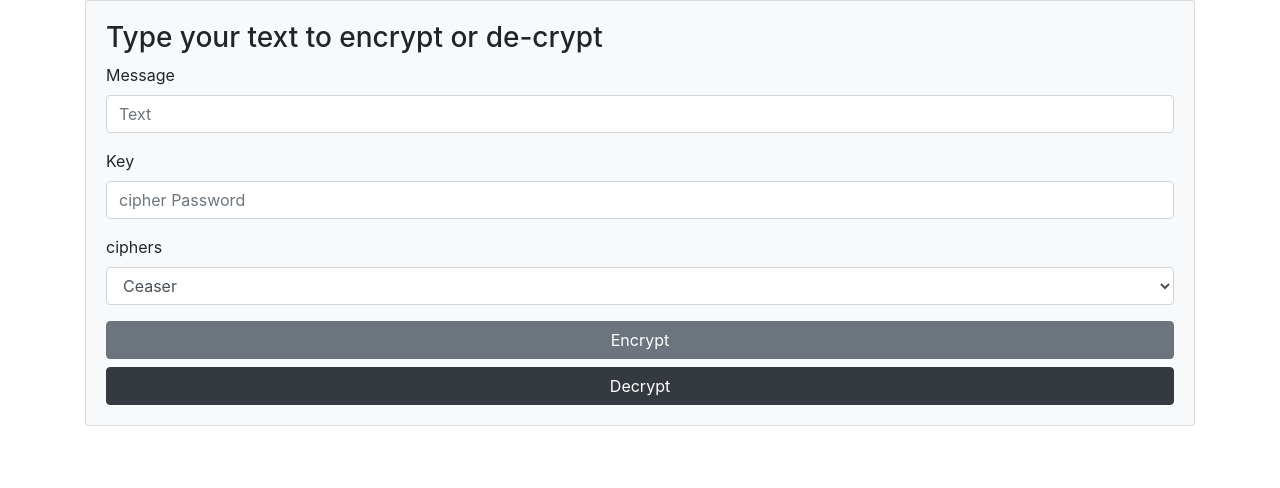
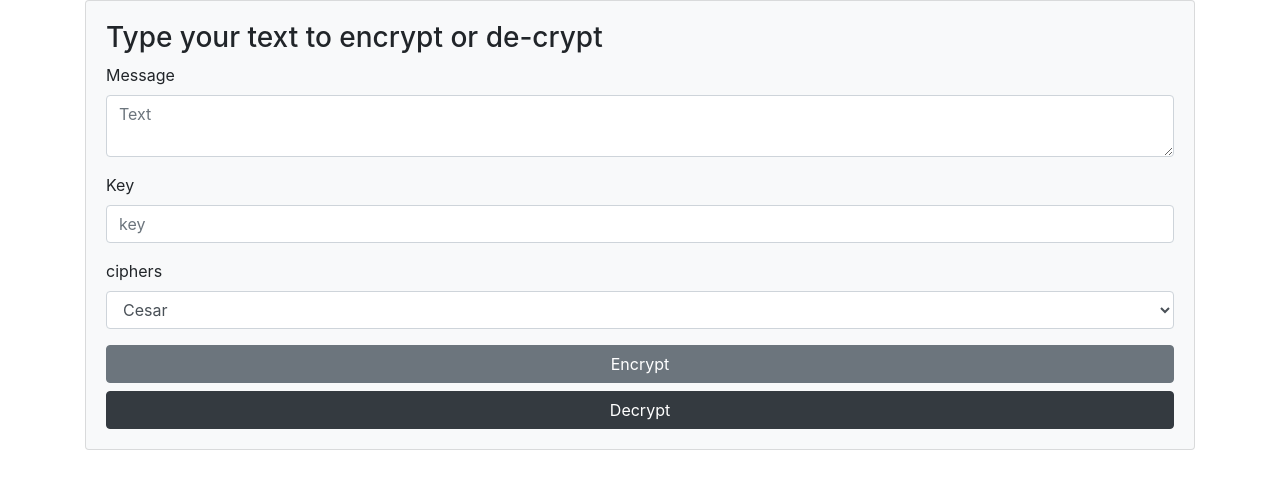
Before and after one commit to conceptree/msgCipher, a plain HTML site: page src/index.html in a window 1280 px wide. Drawn offline with nearby package versions, Linux system fonts and the light colour scheme.

Commit message:
ciphers json change

```diff
--- a/data/ciphers.json
+++ b/data/ciphers.json
@@ -1,42 +1,52 @@
 [
     {
-        "name":"Ceaser",
-        "object":"CeaserCipher"
+        "name":"Cesar",
+        "object":"CesarCipher",
+        "key":true
     },
     {
         "name":"Numerical Alphabet",
-        "object":"NumericalAlphabet"
+        "object":"NumericalAlphabetCipher",
+        "key":true
     },
     {
         "name":"Crab",
-        "object":"CrabCipher"
+        "object":"CrabCipher",
+        "key":true
     },
     {
         "name":"Two Meters",
-        "object":"TwoMetersCipher"
+        "object":"TwoMetersCipher",
+        "key":true
     },
     {
         "name":"Vertical",
-        "object":"VerticalCipher"
+        "object":"VerticalCipher",
+        "key":true
     },
     {
         "name":"SMS",
-        "object":"SMSCipher"
+        "object":"SMSCipher",
+        "key":true
     },
     {
         "name":"Braille",
-        "object":"BrailleCipher"
+        "object":"BrailleCipher",
+        "key":true
     },
     {
         "name":"Data",
-        "object":"DataCipher"
+        "object":"DataCipher",
+        "key":true
     },
     {
         "name":"Homographer",
-        "object":"HomographerCipher"
+        "object":"HomographerCipher",
+        "key":true
     },
     {
         "name":"Morse Pikes",
-        "object":"MorsePikesCipher"
+        "object":"MorsePikesCipher",
+        "key":true
     }
 ]
--- a/src/index.html
+++ b/src/index.html
@@ -65,12 +65,12 @@
             <form>
                 <div class="form-group">
                     <label for="inputText">Message</label>
-                    <input type="text" class="form-control" id="messageInput" placeholder="Text">
+                    <textarea type="text" class="form-control" id="messageInput" placeholder="Text"></textarea>
                 </div>
 
                 <div class="form-group">
                     <label for="inputText">Key</label>
-                    <input type="text" class="form-control" id="msgKeyInput" placeholder="cipher Password">
+                    <input type="text" class="form-control" id="msgKeyInput" placeholder="key">
                 </div>
 
                 <div class="form-group">
@@ -80,8 +80,8 @@
                     </select>
                 </div>
 
-                <button id="encrypt" type="button" class="btn btn-secondary btn-block">Encrypt</button>
-                <button id="desencrypt" type="button" class="btn btn-dark btn-block">Decrypt</button>
+                <button id="encryptButton" type="button" class="btn btn-secondary btn-block">Encrypt</button>
+                <button id="decryptButton" type="button" class="btn btn-dark btn-block">Decrypt</button>
             </form>
         </div>
     </div>
--- a/src/main.js
+++ b/src/main.js
@@ -1,4 +1,4 @@
-import {CesarCipher} from '../ciphers/ceasarCipher.js';
+import {CesarCipher} from '../ciphers/cesarCipher.js';
 import {NumericalAlphabetCipher} from '../ciphers/numericalAlphabet.js';
 
 class Main {
@@ -19,6 +19,7 @@ class Main {
         .then(data => {
            this.ciphers = data;
            this.buildSelector();
+           this.buildButtonListeners();
         })
         .catch(error => console.log(error));
     }
@@ -28,9 +29,22 @@ class Main {
             this.ciphersSelector.insertAdjacentHTML("beforeend",`<option>${cipher.name}</option>`)
         });
     }
+    ///BUILD BUTTONS LISTENERS
+    buildButtonListeners(){
+        this.encryptButton = document.querySelector("#encryptButton");
+        this.decryptButton = document.querySelector("#decryptButton");
+        this.encryptButton.addEventListener("click", this.encrypt.bind(this));
+        this.decryptButton.addEventListener("click", this.decrypt.bind(this));
+    }
     ///ENCRYPT MESSAGE
     encrypt(){
-
+        const cipher = this.ciphers[this.ciphers.findIndex(cipher => cipher.name == selectedCipher)];
+        const message = this.messageInput.value;
+        const selectedCipher = this.ciphersSelector.value;
+        const key = this.msgKeyInput.value;
+        if(selectedCipher !== "" || selectedCipher !== null){
+            const cipherObj = eval(`new ${this.ciphers[this.ciphers.findIndex(cipher => cipher.name == selectedCipher)].object}();`);
+        }
     }
     ///DECRYPT MESSAGE
     decrypt(){
```
Also changed, not shown: ciphers/cesarCipher.js (renamed from ciphers/ceasarCipher.js).
